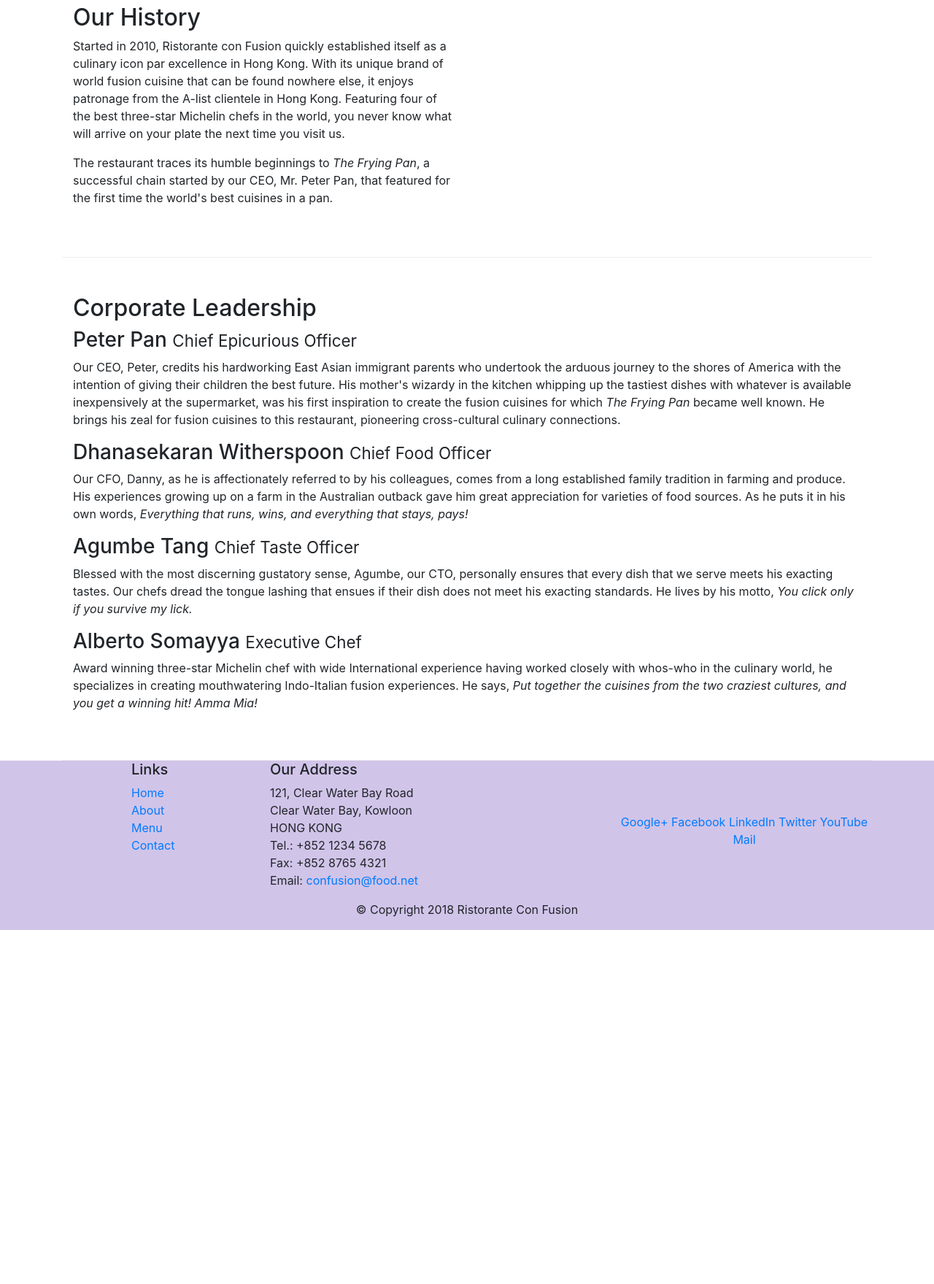
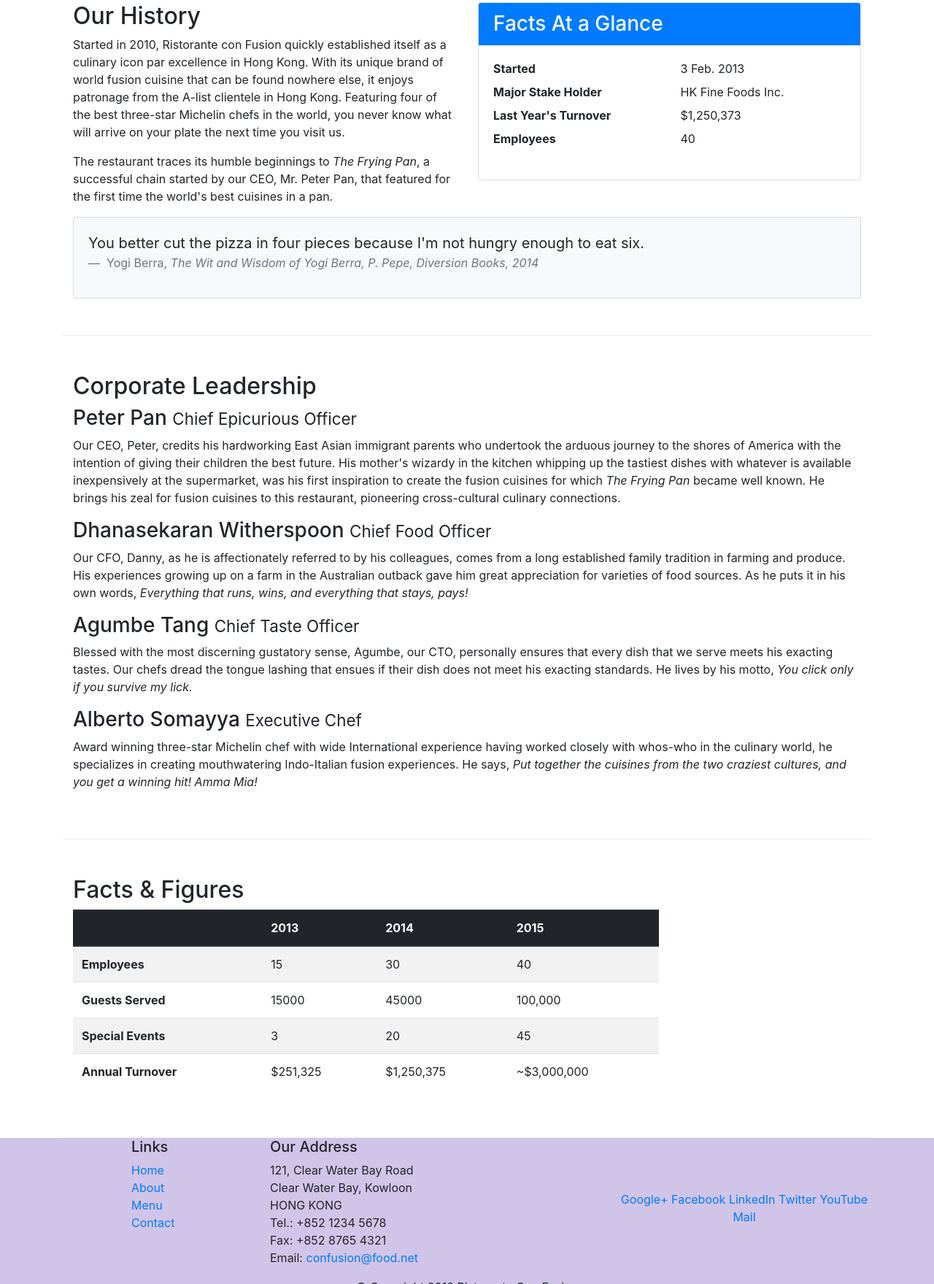
Before and after one commit to debashisn94/conFusion, a website: page aboutus.html in a window 1280 px wide. Shown: the part 426-2185 px from the top of the page at 73% size. Before the commit the page ends 1700 px from the top, so only its background shows below. Drawn offline with nearby package versions, Linux system fonts and the light colour scheme.

Commit message:
Tables and Cards

```diff
--- a/aboutus.html
+++ b/aboutus.html
@@ -66,6 +66,34 @@
                 <p>The restaurant traces its humble beginnings to <em>The Frying Pan</em>, a successful chain started by our CEO, Mr. Peter Pan, that featured for the first time the world's best cuisines in a pan.</p>
             </div>
             <div class="col col-sm">
+                <div class="card">
+                    <h3 class="card-header bg-primary text-white">Facts At a Glance</h3>
+                    <div class="card-body">
+                        <dl class="row">
+                            <dt class="col-6">Started</dt>
+                            <dd class="col-6">3 Feb. 2013</dd>
+                            <dt class="col-6">Major Stake Holder</dt>
+                            <dd class="col-6">HK Fine Foods Inc.</dd>
+                            <dt class="col-6">Last Year's Turnover</dt>
+                            <dd class="col-6">$1,250,373</dd>
+                            <dt class="col-6">Employees</dt>
+                            <dd class="col-6">40</dd>
+                        </dl>
+                    </div>
+                </div>
+            </div>
+            <div class="col-12">
+                <div class="card card-body bg-light">
+                    <blockquote class="blockquote">
+                        <p class="mb-0">
+                            You better cut the pizza in four pieces because I'm not hungry enough to eat six.
+                        </p>
+                        <footer class="blockquote-footer">
+                            Yogi Berra,
+                            <cite title="Source Title">The Wit and Wisdom of Yogi Berra, P. Pepe, Diversion Books, 2014</cite>
+                        </footer>
+                    </blockquote>
+                </div>
             </div>
         </div>
 
@@ -94,6 +122,53 @@
                     Award winning three-star Michelin chef with wide International experience having worked closely with whos-who in the culinary world, he specializes in creating mouthwatering Indo-Italian fusion experiences. He says, <em>Put together the cuisines from the two craziest cultures, and you get a winning hit! Amma Mia!</em>
                 </p>
             </div>
+        </div>
+
+        <div class="row row-content">
+            <div class="col-12 col-sm-9">
+                <h2>Facts &amp; Figures</h2>
+                <div class="table-responsive">
+                    <table class="table table-striped">
+                        <thead class="thead-dark">
+                            <tr>
+                                <th>&nbsp;</th>
+                                <th>2013</th>
+                                <th>2014</th>
+                                <th>2015</th>
+                            </tr>
+                        </thead>
+                        <tbody>
+                            <tr>
+                                <th>Employees</th>
+                                <td>15</td>
+                                <td>30</td>
+                                <td>40</td>
+                            </tr>
+                            <tr>
+                                <th>Guests Served</th>
+                                <td>15000</td>
+                                <td>45000</td>
+                                <td>100,000</td>
+                            </tr>
+                            <tr>
+                                <th>Special Events</th>
+                                <td>3</td>
+                                <td>20</td>
+                                <td>45</td>
+                            </tr>
+                            <tr>
+                                <th>Annual Turnover</th>
+                                <td>$251,325</td>
+                                <td>$1,250,375</td>
+                                <td>~$3,000,000</td>
+                            </tr>
+                        </tbody>
+
+                    </table>
+
+                </div>
+            </div>
+            <div class="col-12 col-sm-3"></div>
         </div>
 
     </div>
```
